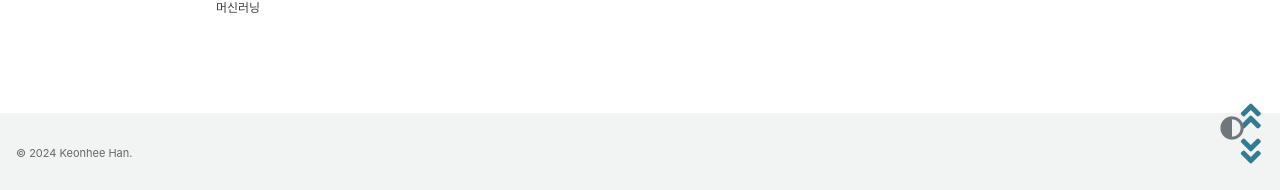
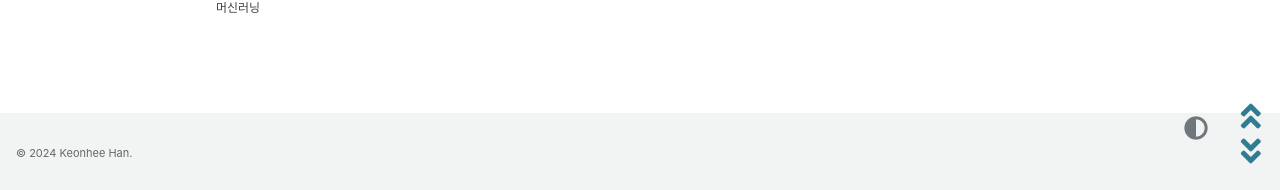
Before and after one commit to keon22han/keon22han.github.io, a Jekyll site: the page built from index.html, in a window 1280 px wide and 1103 px high. Shown: the part 910-1100 px from the top of the window. Built offline with Jekyll 4.4.1, drawn with Linux system fonts in a browser that asks for light colours; cached includes are drawn as plain includes; some web fonts are replaced; the list of posts is cut into pages by our own code.

Commit message:
다크모드 토글 위치 변경
.

```diff
--- a/_sass/minimal-mistakes/_sidebar.scss
+++ b/_sass/minimal-mistakes/_sidebar.scss
@@ -134,7 +134,7 @@
 .dark__toggle {
   position: fixed;
   bottom: 1.9em;
-  right: 1.5em;
+  right: 3.0em;
   z-index: 10;
   font-size: 1.5em;
   display: inline-block;
```
